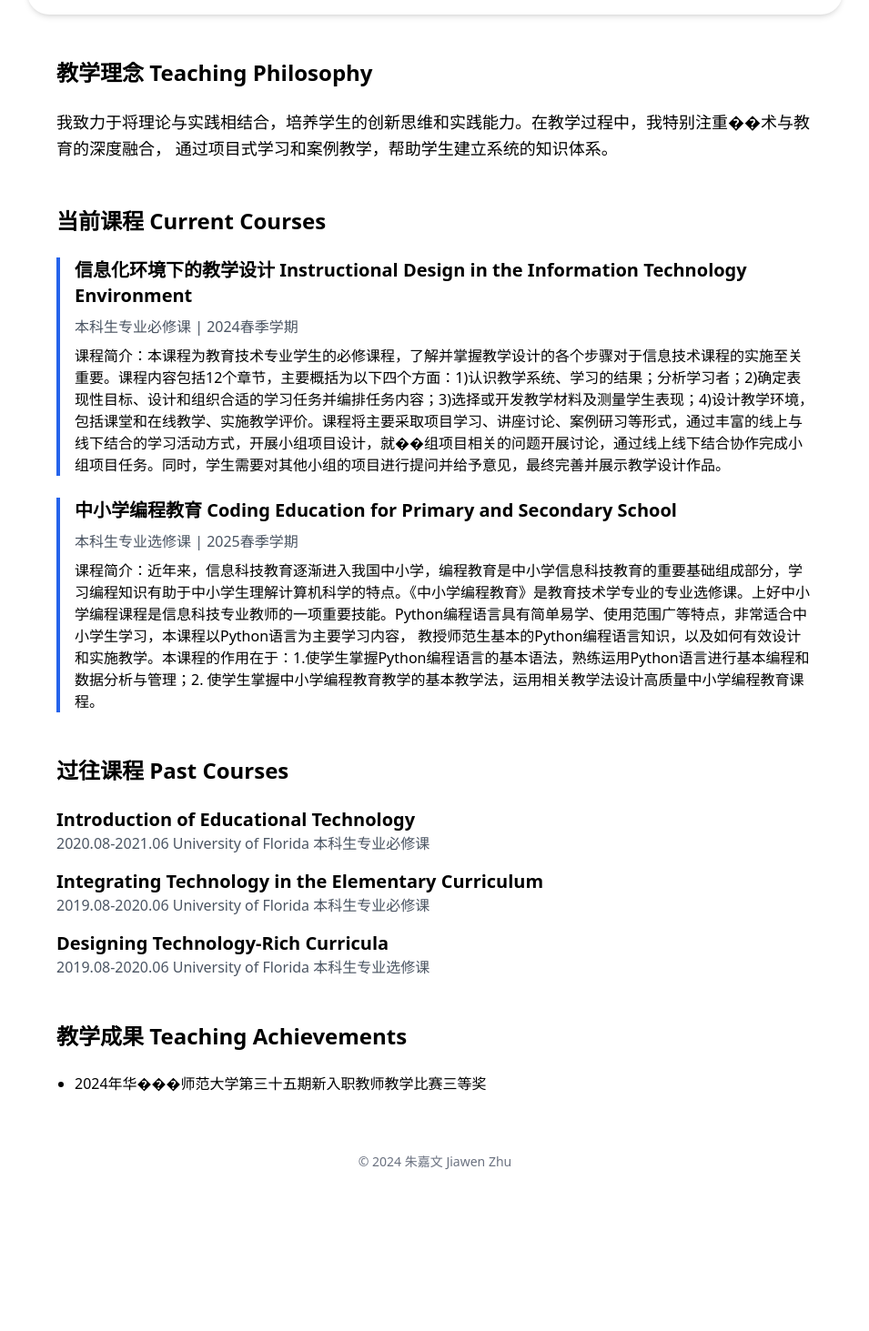
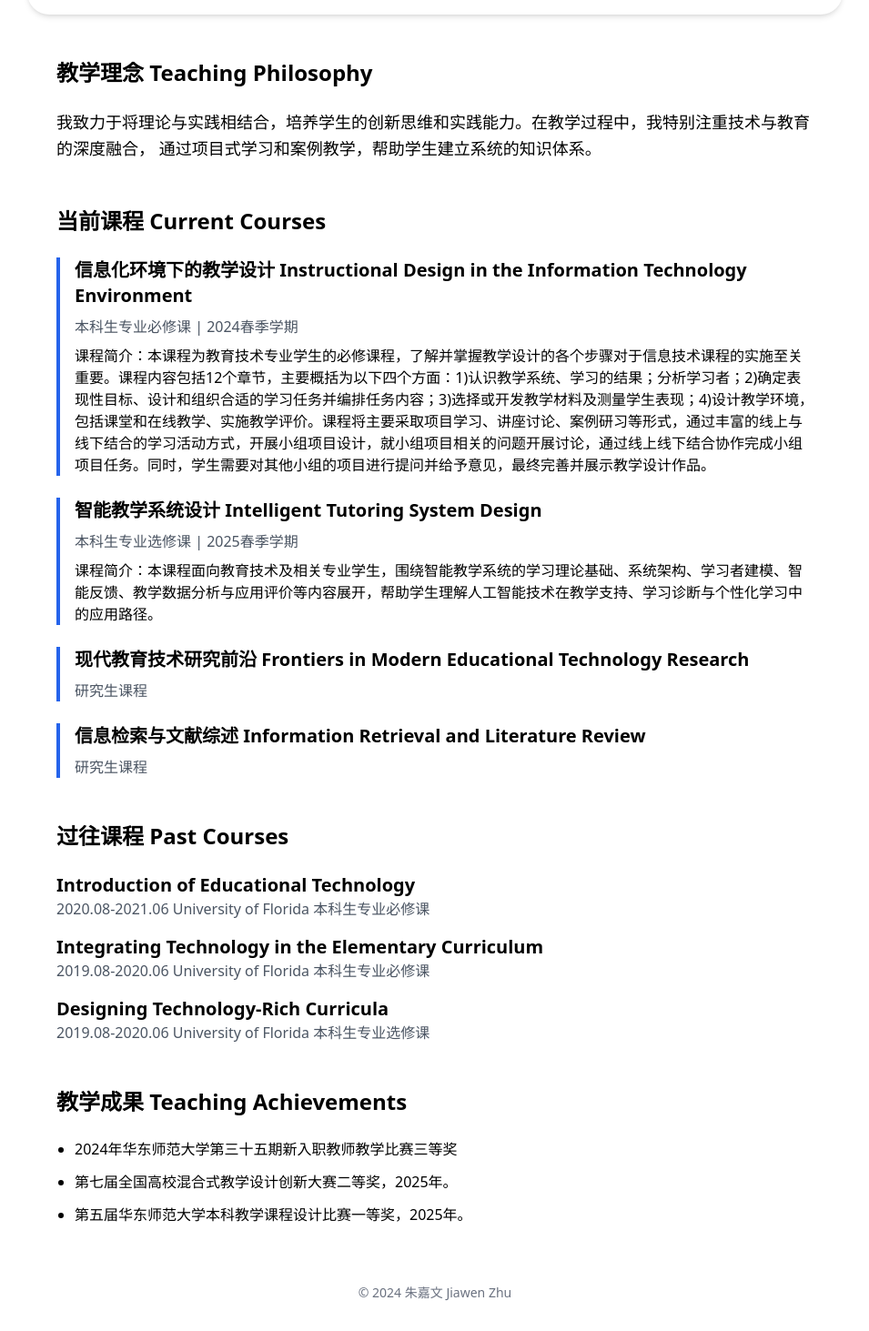
Before and after one commit to AlianaZhu/AlianaZhu.github.io, a Next.js app: page /teaching in a window 1280 px wide. Shown: the part 460-1923 px from the top of the page at 91% size, without its empty margins (162-1117 px from the left). Before the commit the page ends 1779 px from the top, so only its background shows below. Built offline with nearby package versions, Linux system fonts and the light colour scheme.

Commit message:
Update personal website content

```diff
--- a/src/app/contact/page.tsx
+++ b/src/app/contact/page.tsx
@@ -67,7 +67,7 @@ export default function Contact() {
         <div className="mb-12">
           <h2 className="text-2xl font-bold mb-6">邮箱 Email</h2>
           <div className="text-lg">
-            <a href="mailto:your.email@ecnu.edu.cn"
+            <a href="mailto:zhujiawen@ed.ecnu.edu.cn"
                className="text-blue-600 hover:underline">
               zhujiawen@ed.ecnu.edu.cn
             </a>
--- a/src/app/page.tsx
+++ b/src/app/page.tsx
@@ -50,7 +50,18 @@ export default function Home() {
 
       {/* 主页内容 */}
       <div className="max-w-4xl mx-auto px-8">
-        {/* 这里放主页的具体内容 */}
+        <div className="mb-12 text-left">
+          <p className="text-lg leading-relaxed mb-4">
+            我的研究兴趣包括：教育技术、在线学习、学习分析、游戏化学习、特殊教育技术等。
+            目前主要关注技术支持的阅读障碍干预、在线社群学习等方向。
+          </p>
+          <p className="text-lg leading-relaxed mb-4">
+            My research interests include: Educational Technology, Online Learning,
+            Learning Analytics, Gamification in Education, and Assistive Technology.
+            Currently focusing on technology-supported dyslexia intervention and
+            online community learning.
+          </p>
+        </div>
       </div>
 
       {/* 页脚 */}
--- a/src/app/research/page.tsx
+++ b/src/app/research/page.tsx
@@ -65,6 +65,10 @@ export default function Research() {
               <li>Dawson, K., Zhu, J., Rizhaupt, A.D., Antonenko, P.P., Saunders, K., Wang, J. & Lombardino, L. (2021). The influence of the multimedia and modality principles on the learning outcomes, satisfaction, and mental effort of college students with and without dyslexia. Annals of Dyslexia. 1-23. [SSCI-Q2, IF=2.28]</li>
               <li>Dawson, K., Antonenko, P., Lane, H., & Zhu, J. (2019). Assistive Technologies to Support Students with Dyslexia. TEACHING Exceptional Children, 51(3), 226-239. [ESCI, IF=1.13]</li>
             </ul>
+            <h3 className="text-xl font-semibold mb-3 mt-6">软件著作权 Software Copyright</h3>
+            <ul className="list-disc pl-5 space-y-2">
+              <li>汉语阅读困难儿童智能诊断辅助系统 [简称：辅助阅读AI智能系统] V1.0</li>
+            </ul>
           </div>
 
           {/* 在线学习和社群学习研究 */}
@@ -72,7 +76,7 @@ export default function Research() {
             <h2 className="text-2xl font-bold mb-4">在线学习和社群学习研究</h2>
             <h3 className="text-xl font-semibold mb-3">项目基金 Fundings</h3>
             <ul className="list-disc pl-5 mb-4 space-y-2">
-              <li>2023年度上海市晨光计划项目，在研</li>
+              <li>2023年度上海市晨光计划项目，结项</li>
             </ul>
             <h3 className="text-xl font-semibold mb-3">相关论文 Articles</h3>
             <ul className="list-disc pl-5 space-y-2">
@@ -104,6 +108,11 @@ export default function Research() {
               <li>Dai, J., Gu, X., & Zhu, J. (2022). Personalized Recommendation in the Adaptive Learning System: The Role of Adaptive Testing Technology. Journal of Educational Computing Research. [SSCI-Q1, IF=4.35]</li>
               <li>Zhu, J., Dawson, K., Rizhaupt, A.D., & Antonenko, P.P. (2020). Investigating how multimedia and modality design principles influence student learning performance, satisfaction, mental effort, and visual attention. Journal of Educational Multimedia and Hypermedia, 29(3), 265-284. [IF=0.50]</li>
               <li>Zhu, J. (2018, October). Students&apos; Perceptions on the Use of Mobile Applications in English Language Learning. In Proceedings of E-Learn: World Conference on E-Learning.</li>
+              <li>王家圆, 陆雨萱, 张熠帆, 等. (2026). 高校AIGC应用制度的全球图景与本土化启示. 上海教育, (12), 63-64.</li>
+              <li>何昊, 朱嘉文. (2025). 扩展现实技术的分类、应用与发展展望. 上海教育, (21), 60-61.</li>
+              <li>梁桓源, 朱嘉文. (2025). 初中信息技术教学与品德教育的融合实践. 上海教育, (12), 67.</li>
+              <li>金颖, 朱嘉文. (2024). 基于“学校大脑+元宇宙”的劳育与德育“碳中和小达人”项目实践. 上海教育, (12), 52-53.</li>
+              <li>朱嘉文. (2023). 教育4.0时代, 以数字教育生态视角看未来学习与人才培养. 上海教育, (19), 50-51.</li>
             </ul>
           </div>
         </div>
--- a/src/app/services/page.tsx
+++ b/src/app/services/page.tsx
@@ -57,7 +57,9 @@ export default function Services() {
             <div className="border-l-4 border-blue-600 pl-4">
               <h3 className="text-xl font-semibold">期刊编辑</h3>
               <ul className="mt-3 space-y-2">
+                <li>• Editorial Board Member, Journal of Formative Design in Learning</li>
                 <li>• Assistant Editor, International Journal of Smart Technology and Learning</li>
+                <li>• 《上海教育》“数智新教育”专栏责任编辑</li>
               </ul>
             </div>
           </div>
@@ -98,6 +100,7 @@ export default function Services() {
           <div className="space-y-4">
             <div className="border-l-4 border-blue-600 pl-4">
               <ul className="mt-3 space-y-2">
+                <li>• 中国教育技术协会学习科学专业委员会委员</li>
                 <li>• 中国高等教育学会学习科学研究分会博士生论坛委员会委员</li>
               </ul>
             </div>
--- a/src/app/teaching/page.tsx
+++ b/src/app/teaching/page.tsx
@@ -55,7 +55,7 @@ export default function Teaching() {
         <div className="mb-12">
           <h2 className="text-2xl font-bold mb-6">教学理念 Teaching Philosophy</h2>
           <p className="text-lg leading-relaxed mb-4">
-            我致力于将理论与实践相结合，培养学生的创新思维和实践能力。在教学过程中，我特别注重��术与教育的深度融合，
+            我致力于将理论与实践相结合，培养学生的创新思维和实践能力。在教学过程中，我特别注重技术与教育的深度融合，
             通过项目式学习和案例教学，帮助学生建立系统的知识体系。
           </p>
         </div>
@@ -67,13 +67,23 @@ export default function Teaching() {
             <div className="border-l-4 border-blue-600 pl-4">
               <h3 className="text-xl font-semibold mb-2">信息化环境下的教学设计 Instructional Design in the Information Technology Environment</h3>
               <p className="text-gray-600">本科生专业必修课 | 2024春季学期</p>
-              <p className="mt-2">课程简介：本课程为教育技术专业学生的必修课程，了解并掌握教学设计的各个步骤对于信息技术课程的实施至关重要。课程内容包括12个章节，主要概括为以下四个方面：1)认识教学系统、学习的结果；分析学习者；2)确定表现性目标、设计和组织合适的学习任务并编排任务内容；3)选择或开发教学材料及测量学生表现；4)设计教学环境，包括课堂和在线教学、实施教学评价。课程将主要采取项目学习、讲座讨论、案例研习等形式，通过丰富的线上与线下结合的学习活动方式，开展小组项目设计，就��组项目相关的问题开展讨论，通过线上线下结合协作完成小组项目任务。同时，学生需要对其他小组的项目进行提问并给予意见，最终完善并展示教学设计作品。</p>
+              <p className="mt-2">课程简介：本课程为教育技术专业学生的必修课程，了解并掌握教学设计的各个步骤对于信息技术课程的实施至关重要。课程内容包括12个章节，主要概括为以下四个方面：1)认识教学系统、学习的结果；分析学习者；2)确定表现性目标、设计和组织合适的学习任务并编排任务内容；3)选择或开发教学材料及测量学生表现；4)设计教学环境，包括课堂和在线教学、实施教学评价。课程将主要采取项目学习、讲座讨论、案例研习等形式，通过丰富的线上与线下结合的学习活动方式，开展小组项目设计，就小组项目相关的问题开展讨论，通过线上线下结合协作完成小组项目任务。同时，学生需要对其他小组的项目进行提问并给予意见，最终完善并展示教学设计作品。</p>
             </div>
 
             <div className="border-l-4 border-blue-600 pl-4">
-              <h3 className="text-xl font-semibold mb-2">中小学编程教育 Coding Education for Primary and Secondary School</h3>
+              <h3 className="text-xl font-semibold mb-2">智能教学系统设计 Intelligent Tutoring System Design</h3>
               <p className="text-gray-600">本科生专业选修课 | 2025春季学期</p>
-              <p className="mt-2">课程简介：近年来，信息科技教育逐渐进入我国中小学，编程教育是中小学信息科技教育的重要基础组成部分，学习编程知识有助于中小学生理解计算机科学的特点。《中小学编程教育》是教育技术学专业的专业选修课。上好中小学编程课程是信息科技专业教师的一项重要技能。Python编程语言具有简单易学、使用范围广等特点，非常适合中小学生学习，本课程以Python语言为主要学习内容， 教授师范生基本的Python编程语言知识，以及如何有效设计和实施教学。本课程的作用在于：1.使学生掌握Python编程语言的基本语法，熟练运用Python语言进行基本编程和数据分析与管理；2. 使学生掌握中小学编程教育教学的基本教学法，运用相关教学法设计高质量中小学编程教育课程。</p>
+              <p className="mt-2">课程简介：本课程面向教育技术及相关专业学生，围绕智能教学系统的学习理论基础、系统架构、学习者建模、智能反馈、教学数据分析与应用评价等内容展开，帮助学生理解人工智能技术在教学支持、学习诊断与个性化学习中的应用路径。</p>
+            </div>
+
+            <div className="border-l-4 border-blue-600 pl-4">
+              <h3 className="text-xl font-semibold mb-2">现代教育技术研究前沿 Frontiers in Modern Educational Technology Research</h3>
+              <p className="text-gray-600">研究生课程</p>
+            </div>
+
+            <div className="border-l-4 border-blue-600 pl-4">
+              <h3 className="text-xl font-semibold mb-2">信息检索与文献综述 Information Retrieval and Literature Review</h3>
+              <p className="text-gray-600">研究生课程</p>
             </div>
           </div>
         </div>
@@ -101,7 +111,9 @@ export default function Teaching() {
         <div className="mb-12">
           <h2 className="text-2xl font-bold mb-6">教学成果 Teaching Achievements</h2>
           <ul className="list-disc pl-5 space-y-3">
-            <li>2024年华���师范大学第三十五期新入职教师教学比赛三等奖</li>
+            <li>2024年华东师范大学第三十五期新入职教师教学比赛三等奖</li>
+            <li>第七届全国高校混合式教学设计创新大赛二等奖，2025年。</li>
+            <li>第五届华东师范大学本科教学课程设计比赛一等奖，2025年。</li>
           </ul>
         </div>
       </div>
```
Also changed, not shown: public/profile.jpg.
